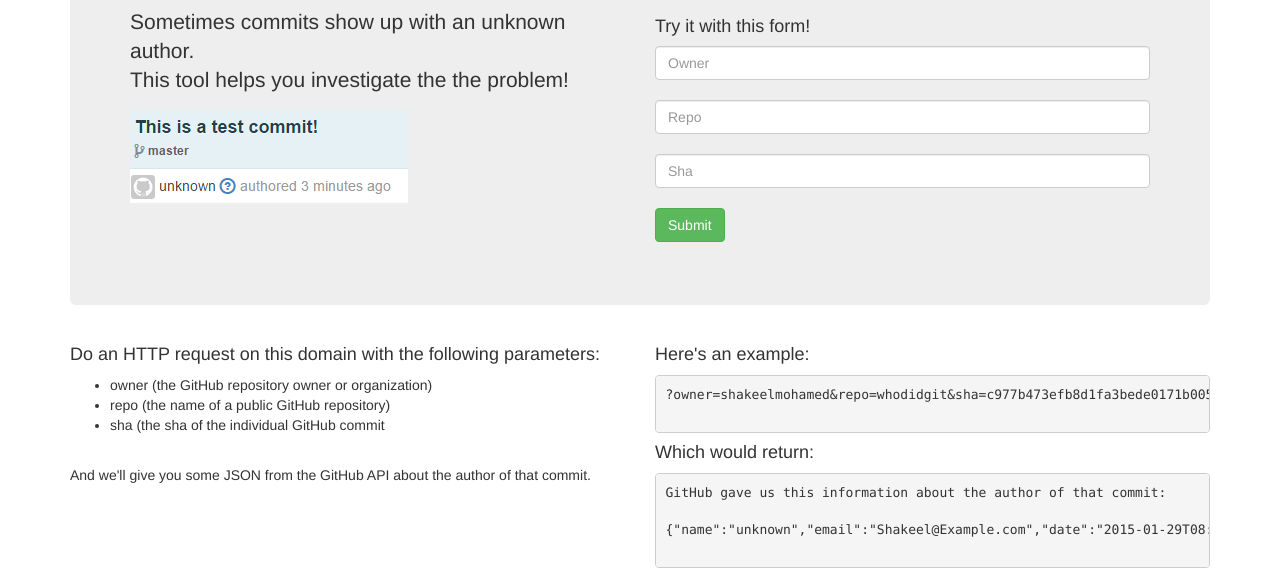
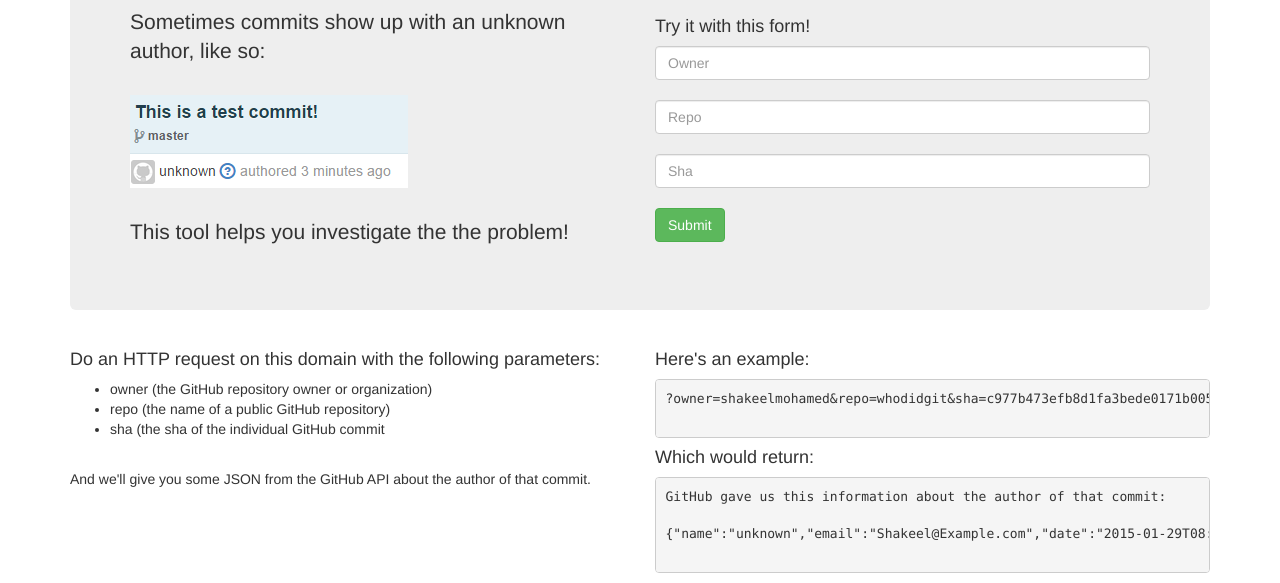
Before and after one commit to shakeelmohamed/whodidgit, a website: page public/index.html in a window 1280 px wide. Shown: the part 217-800 px from the top of the page. Drawn offline with nearby package versions, Linux system fonts and the light colour scheme.

Commit message:
Cleanup home page

```diff
--- a/public/index.html
+++ b/public/index.html
@@ -28,11 +28,14 @@
             <div class="row">
                 <div class="col-lg-6">
                     <p class="lead">
-                        Sometimes commits show up with an unknown author.
+                        Sometimes commits show up with an unknown author, like so:
+                        <br>
+                        <br>
+                        <img src="screenshot.png">
+                        <br>
                         <br>
                         This tool helps you investigate the the problem!
                     </p>
-                    <img src="screenshot.png">
                 </div>
                 <div class="col-lg-6">
                     <h4> Try it with this form!</h4>
```
